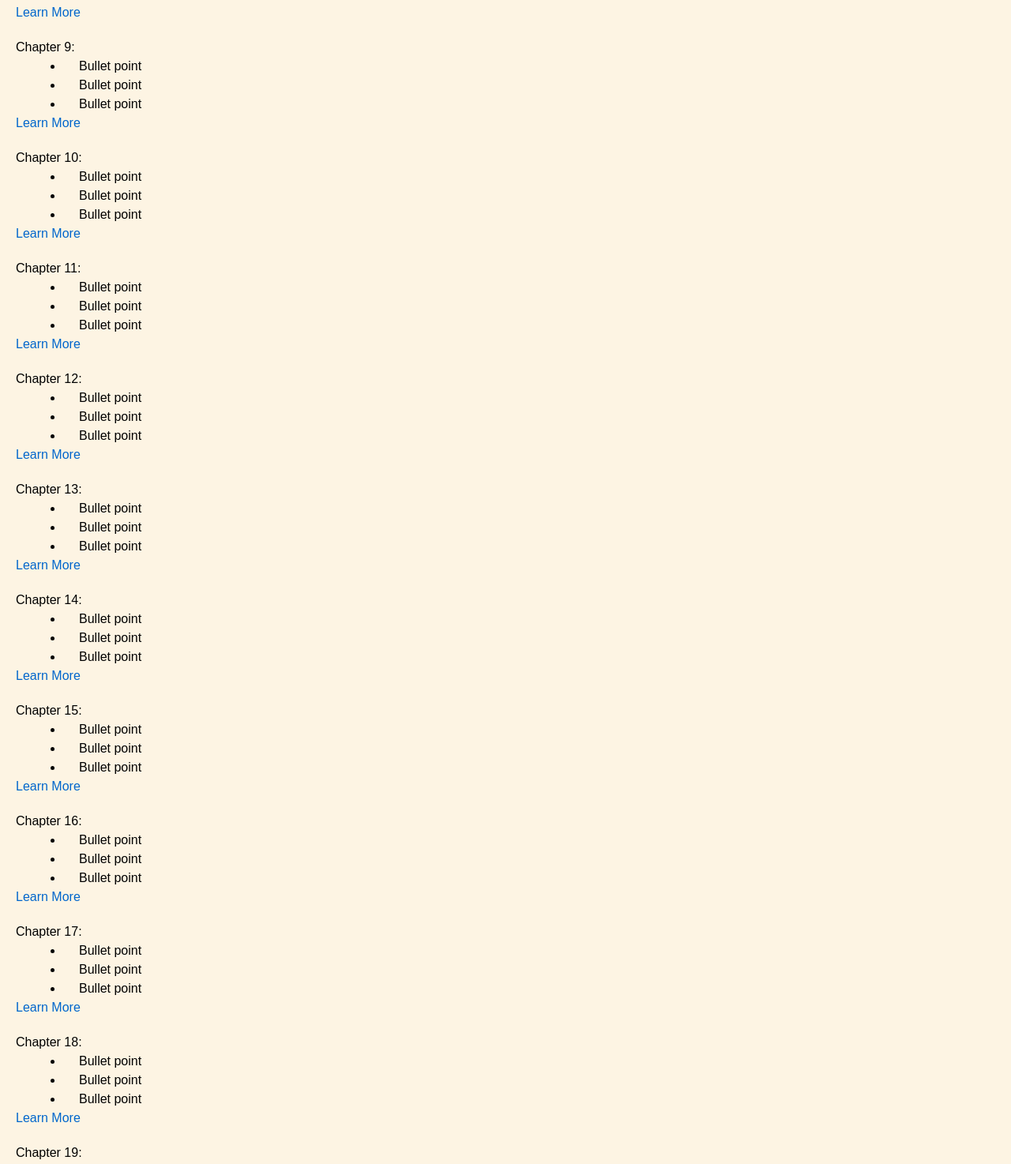
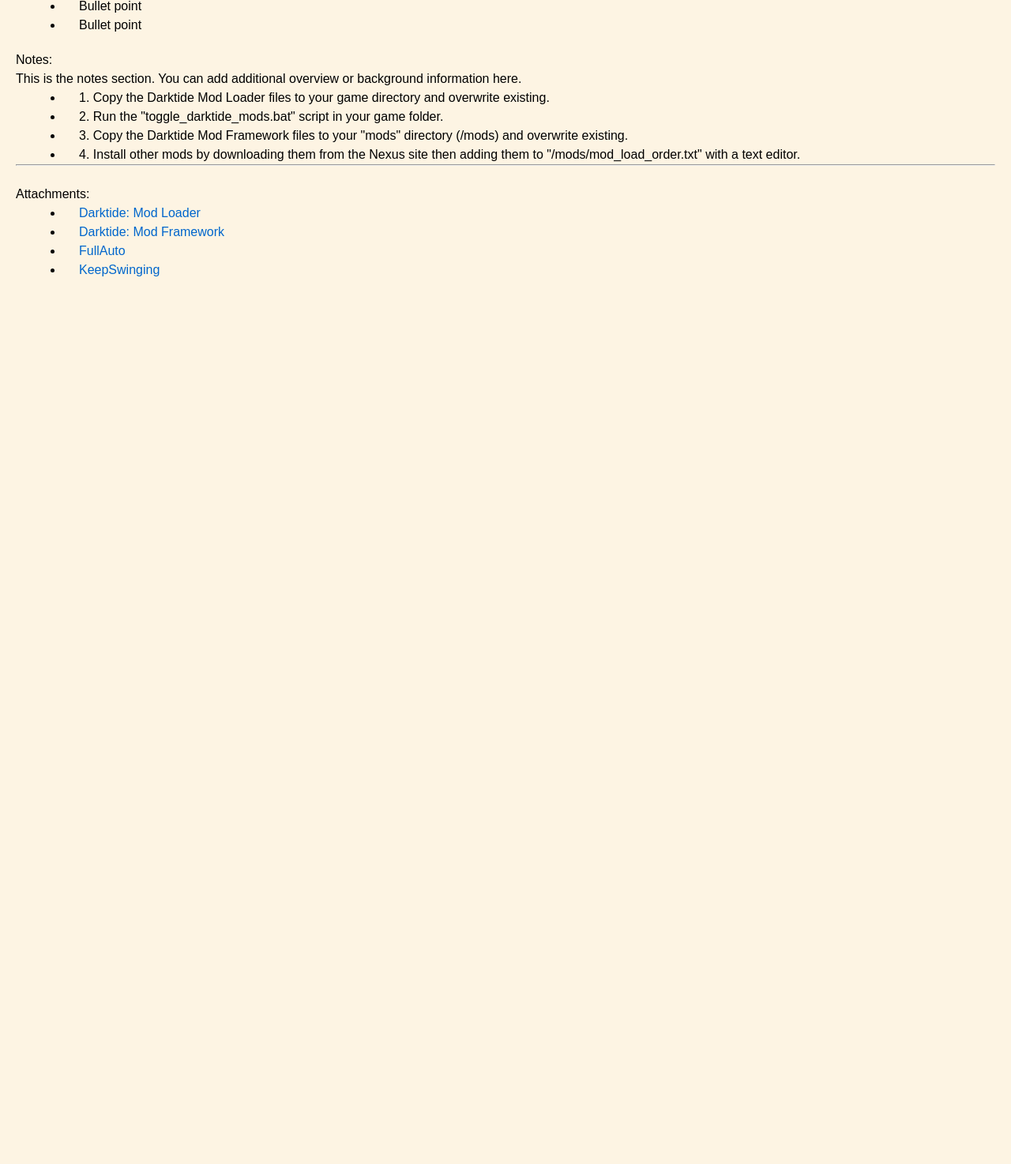
Before and after one commit to EX070694/Darktide, a plain HTML site: page index.html in a window 1280 px wide. Shown: the part 1326-2800 px from the top of the page at 79% size. After the commit the page ends 1700 px from the top, so only its background shows below. Drawn offline with Linux system fonts and the light colour scheme.

Commit message:
Update index.html

```diff
--- a/index.html
+++ b/index.html
@@ -79,7 +79,6 @@
             <li>Bullet point</li>
             <li>Bullet point</li>
         </ul>
-        <a href="https://www.google.com" target="_blank">Learn More</a>
     </div>
 
     <!-- Chapter 1 -->
@@ -90,7 +89,6 @@
             <li>Bullet point</li>
             <li>Bullet point</li>
         </ul>
-        <a href="https://www.google.com" target="_blank">Learn More</a>
     </div>
 
     <!-- Chapter 2 -->
@@ -101,7 +99,6 @@
             <li>Bullet point</li>
             <li>Bullet point</li>
         </ul>
-        <a href="https://www.google.com" target="_blank">Learn More</a>
     </div>
 
     <!-- Chapter 3 -->
@@ -112,7 +109,6 @@
             <li>Bullet point</li>
             <li>Bullet point</li>
         </ul>
-        <a href="https://www.google.com" target="_blank">Learn More</a>
     </div>
 
     <!-- Chapter 4 -->
@@ -123,7 +119,6 @@
             <li>Bullet point</li>
             <li>Bullet point</li>
         </ul>
-        <a href="https://www.google.com" target="_blank">Learn More</a>
     </div>
 
     <!-- Chapter 5 -->
@@ -134,7 +129,6 @@
             <li>Bullet point</li>
             <li>Bullet point</li>
         </ul>
-        <a href="https://www.google.com" target="_blank">Learn More</a>
     </div>
 
     <!-- Chapter 6 -->
@@ -145,7 +139,6 @@
             <li>Bullet point</li>
             <li>Bullet point</li>
         </ul>
-        <a href="https://www.google.com" target="_blank">Learn More</a>
     </div>
 
     <!-- Chapter 7 -->
@@ -156,7 +149,6 @@
             <li>Bullet point</li>
             <li>Bullet point</li>
         </ul>
-        <a href="https://www.google.com" target="_blank">Learn More</a>
     </div>
 
     <!-- Chapter 8 -->
@@ -167,7 +159,6 @@
             <li>Bullet point</li>
             <li>Bullet point</li>
         </ul>
-        <a href="https://www.google.com" target="_blank">Learn More</a>
     </div>
 
     <!-- Chapter 9 -->
@@ -178,7 +169,6 @@
             <li>Bullet point</li>
             <li>Bullet point</li>
         </ul>
-        <a href="https://www.google.com" target="_blank">Learn More</a>
     </div>
 
     <!-- Chapter 10 -->
@@ -189,117 +179,6 @@
             <li>Bullet point</li>
             <li>Bullet point</li>
         </ul>
-        <a href="https://www.google.com" target="_blank">Learn More</a>
-    </div>
-
-    <!-- Chapter 11 -->
-    <div class="chapter">
-        <h1>Chapter 11:</h1>
-        <ul>
-            <li>Bullet point</li>
-            <li>Bullet point</li>
-            <li>Bullet point</li>
-        </ul>
-        <a href="https://www.google.com" target="_blank">Learn More</a>
-    </div>
-
-    <!-- Chapter 12 -->
-    <div class="chapter">
-        <h1>Chapter 12:</h1>
-        <ul>
-            <li>Bullet point</li>
-            <li>Bullet point</li>
-            <li>Bullet point</li>
-        </ul>
-        <a href="https://www.google.com" target="_blank">Learn More</a>
-    </div>
-
-    <!-- Chapter 13 -->
-    <div class="chapter">
-        <h1>Chapter 13:</h1>
-        <ul>
-            <li>Bullet point</li>
-            <li>Bullet point</li>
-            <li>Bullet point</li>
-        </ul>
-        <a href="https://www.google.com" target="_blank">Learn More</a>
-    </div>
-
-    <!-- Chapter 14 -->
-    <div class="chapter">
-        <h1>Chapter 14:</h1>
-        <ul>
-            <li>Bullet point</li>
-            <li>Bullet point</li>
-            <li>Bullet point</li>
-        </ul>
-        <a href="https://www.google.com" target="_blank">Learn More</a>
-    </div>
-
-    <!-- Chapter 15 -->
-    <div class="chapter">
-        <h1>Chapter 15:</h1>
-        <ul>
-            <li>Bullet point</li>
-            <li>Bullet point</li>
-            <li>Bullet point</li>
-        </ul>
-        <a href="https://www.google.com" target="_blank">Learn More</a>
-    </div>
-
-    <!-- Chapter 16 -->
-    <div class="chapter">
-        <h1>Chapter 16:</h1>
-        <ul>
-            <li>Bullet point</li>
-            <li>Bullet point</li>
-            <li>Bullet point</li>
-        </ul>
-        <a href="https://www.google.com" target="_blank">Learn More</a>
-    </div>
-
-    <!-- Chapter 17 -->
-    <div class="chapter">
-        <h1>Chapter 17:</h1>
-        <ul>
-            <li>Bullet point</li>
-            <li>Bullet point</li>
-            <li>Bullet point</li>
-        </ul>
-        <a href="https://www.google.com" target="_blank">Learn More</a>
-    </div>
-
-    <!-- Chapter 18 -->
-    <div class="chapter">
-        <h1>Chapter 18:</h1>
-        <ul>
-            <li>Bullet point</li>
-            <li>Bullet point</li>
-            <li>Bullet point</li>
-        </ul>
-        <a href="https://www.google.com" target="_blank">Learn More</a>
-    </div>
-
-    <!-- Chapter 19 -->
-    <div class="chapter">
-        <h1>Chapter 19:</h1>
-        <ul>
-            <li>Bullet point</li>
-            <li>Bullet point</li>
-            <li>Bullet point</li>
-        </ul>
-        <a href="https://www.google.com" target="_blank">Learn More</a>
-    </div>
-
-    <!-- Chapter 20 -->
-    <div class="chapter">
-        <h1>Chapter 20:</h1>
-        <ul>
-            <li>Bullet point</li>
-            <li>Bullet point</li>
-            <li>Bullet point</li>
-        </ul>
-        <a href="https://www.google.com" target="_blank">Learn More</a>
     </div>
 
     <div class="notes">
@@ -311,7 +190,6 @@
             <li>3. Copy the Darktide Mod Framework files to your "mods" directory (<game folder>/mods) and overwrite existing.</li>
             <li>4. Install other mods by downloading them from the Nexus site then adding them to "<game folder>/mods/mod_load_order.txt" with a text editor.</li>
         </ul>
-        <a href="https://www.google.com" target="_blank">Learn More</a>
     </div>
 
     <hr>
```
